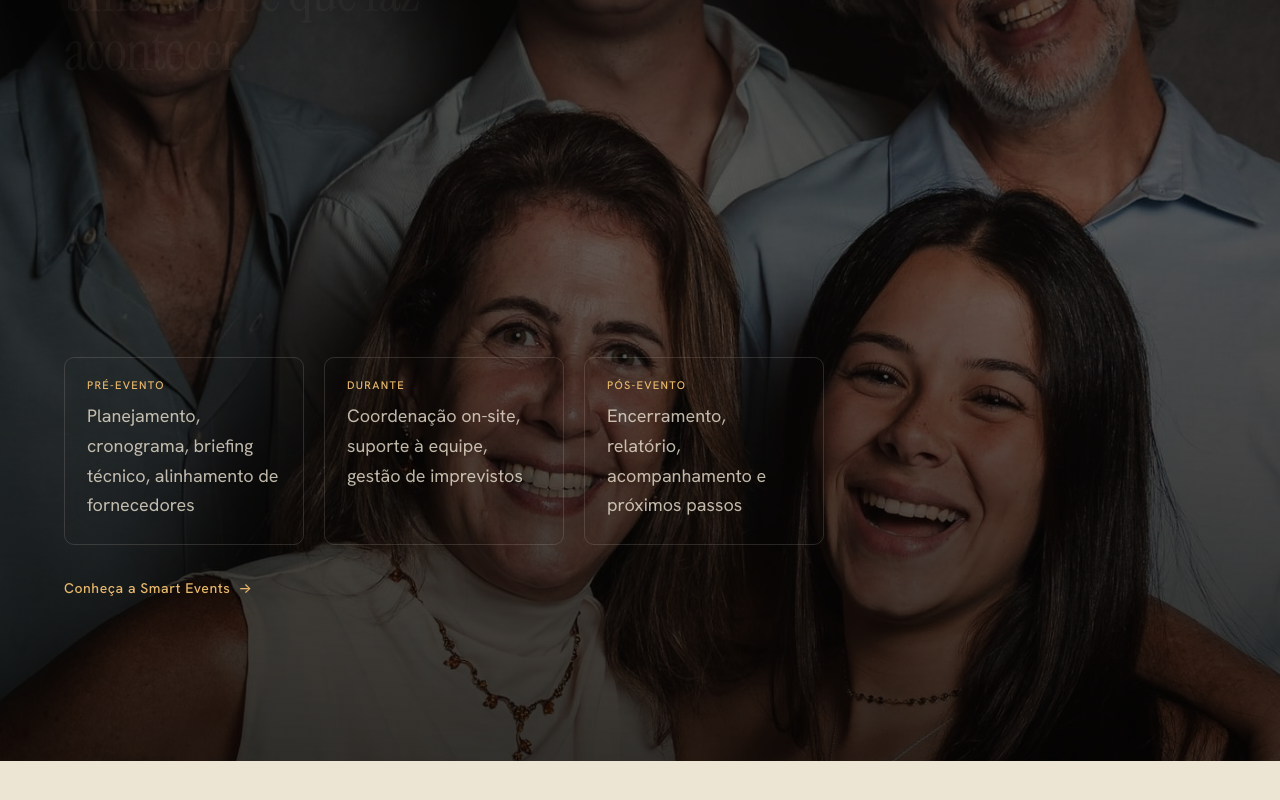
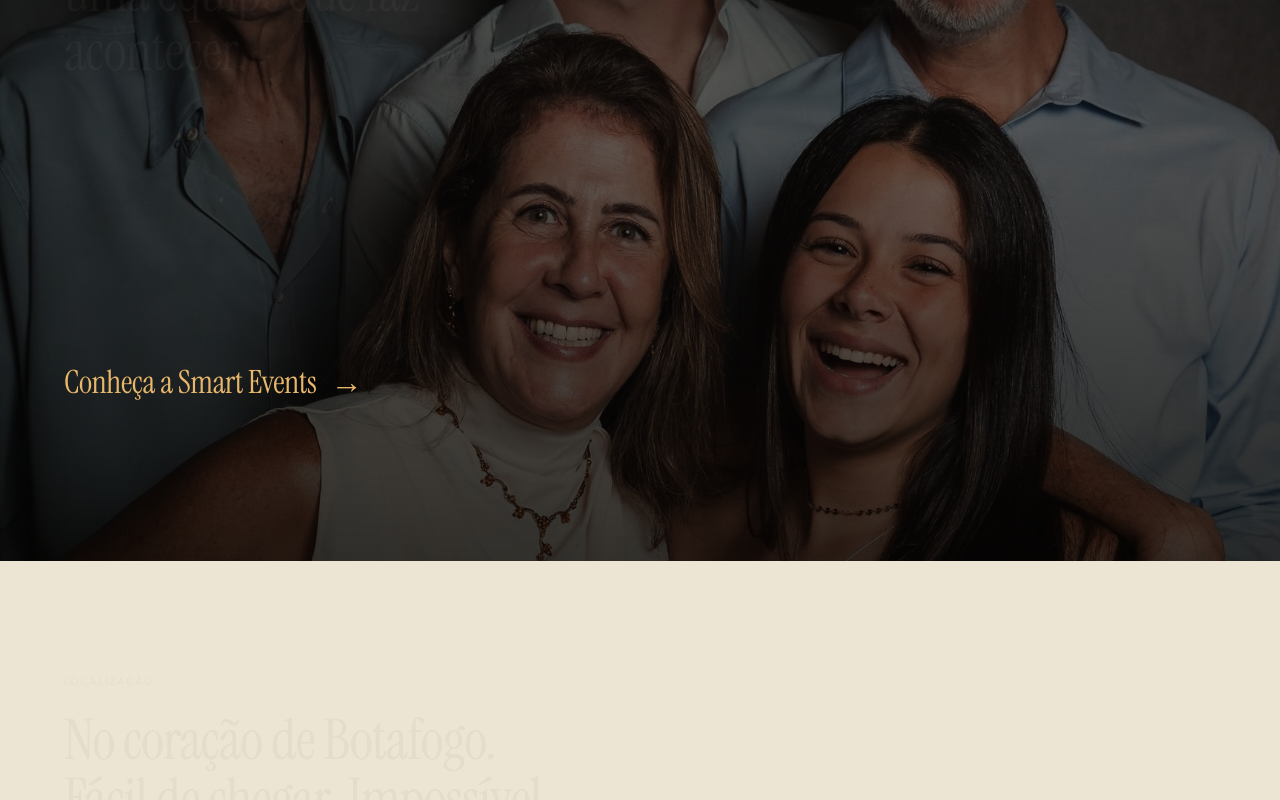
Before and after one commit to VonoxDeveloper/espaco-sorocaba, a Next.js app: page / in a window 1280 px wide. Shown: the part 5142-5942 px from the top of the page. Built offline with nearby package versions, Linux system fonts and the light colour scheme.

Commit message:
feat: replace smart-covers cards with larger 'Conheça a Smart Events' link

```diff
--- a/app/globals.css
+++ b/app/globals.css
@@ -1217,6 +1217,17 @@ a {
 }
 .smart-link .arr {
   transition: transform var(--dur-base) var(--ease-out-quint);
+}
+.smart-link-big {
+  font: 400 32px/1.1 var(--font-display);
+  letter-spacing: -0.01em;
+  margin-top: 48px;
+  gap: 14px;
+}
+@media (max-width: 767px) {
+  .smart-link-big {
+    font-size: 24px;
+  }
 }
 .smart-link:hover .arr {
   transform: translateX(4px);
--- a/app/page.tsx
+++ b/app/page.tsx
@@ -324,22 +324,8 @@ export default function Page() {
             você tem ao lado uma equipe experiente, com processos estruturados
             e total comprometimento com o resultado.
           </p>
-          <div className="smart-covers" data-stagger>
-            <div className="smart-cover">
-              <div className="smart-cover-label">Pré-evento</div>
-              <p className="smart-cover-text">Planejamento, cronograma, briefing técnico, alinhamento de fornecedores</p>
-            </div>
-            <div className="smart-cover">
-              <div className="smart-cover-label">Durante</div>
-              <p className="smart-cover-text">Coordenação on-site, suporte à equipe, gestão de imprevistos</p>
-            </div>
-            <div className="smart-cover">
-              <div className="smart-cover-label">Pós-evento</div>
-              <p className="smart-cover-text">Encerramento, relatório, acompanhamento e próximos passos</p>
-            </div>
-          </div>
           <a
-            className="smart-link"
+            className="smart-link smart-link-big"
             href="mailto:comercial@smevents.com.br"
           >
             Conheça a Smart Events <span className="arr">→</span>
```
